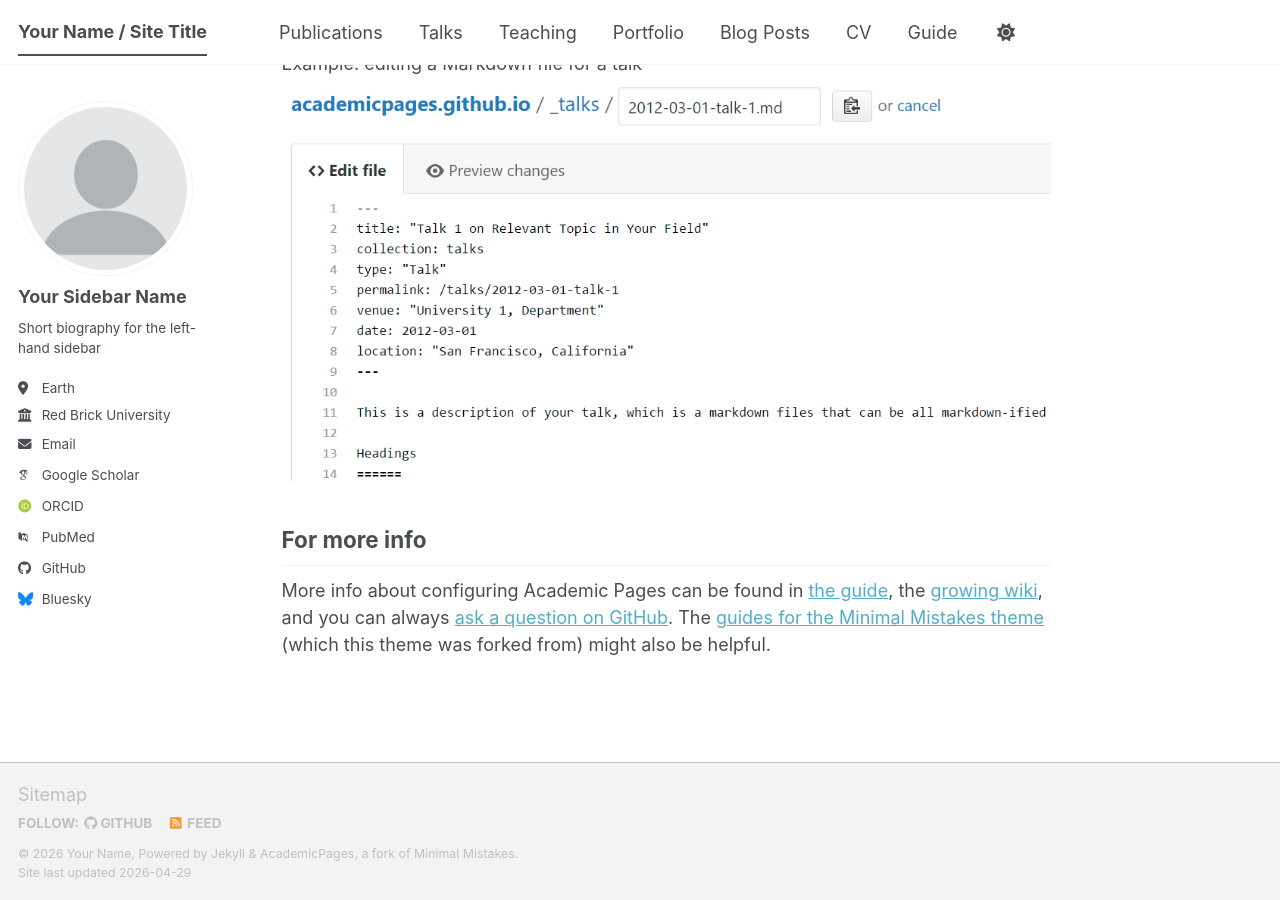
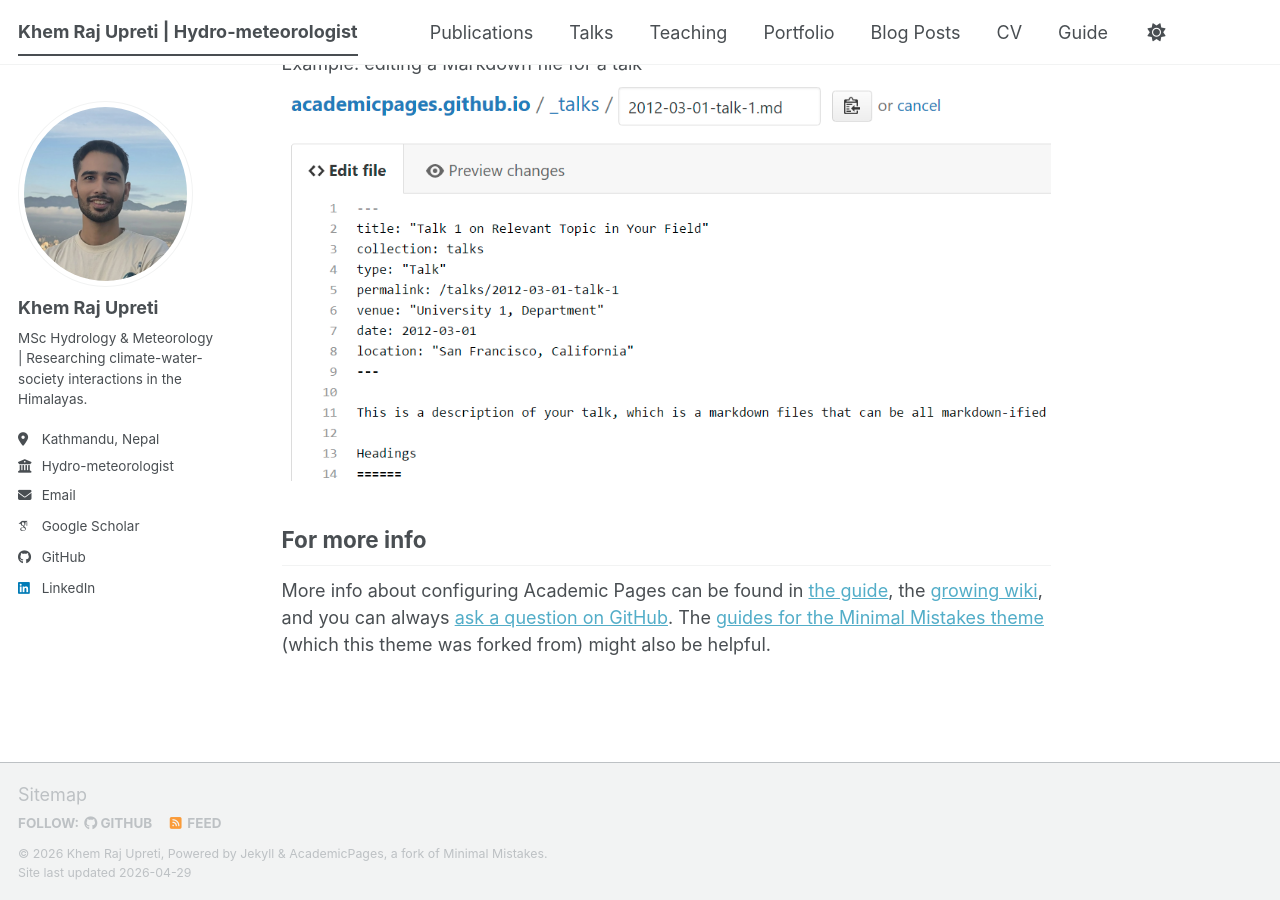
Before and after one commit to khemupreti-hydromet/khemupreti-hydromet.github.io, a Jekyll site: the page built from _pages/about.md, in a window 1280 px wide and 900 px high, scrolled down 2720 px. Built offline with Jekyll 4.4.1, drawn with Linux system fonts in a browser that asks for light colours; some web fonts are replaced; a script bundle is joined from its source files by our own code; library files that are not in the unit come from our copies; some of the changed lines change nothing that is shown.

Commit message:
Update _config.yml

```diff
--- a/_config.yml
+++ b/_config.yml
@@ -8,81 +8,76 @@
 
 # Basic Site Settings
 locale                   : "en-US"
-site_theme               : "default" # The available themes options are "default", "air", "sunrise", "mint", "dirt" and "contrast"
-title                    : "Your Name / Site Title"
+site_theme               : "default"
+title                    : "Khem Raj Upreti | Hydro-meteorologist"
 title_separator          : "-"
-name                     : &name "Your Name"
-description              : &description "Your Name's academic portfolio"   # Update this with a general description of your site, this is the default if not overridden by a page
-url                      : https://academicpages.github.io # The base hostname & protocol for your site e.g. "https://[your GitHub username].github.io",
-                                                           # or if you already have some other page hosted on Github then use "https://[your GitHub username].github.io/[Your Repo Name]"
-baseurl                  : "" # the subpath of your site, e.g. "/blog"
-repository               : "academicpages/academicpages.github.io"
+name                     : &name "Khem Raj Upreti"
+description              : &description "Researcher focused on Himalayan climate extremes"
+url                      : "https://khemupreti-hydromet.github.io"
+baseurl                  : ""
+repository               : "khemupreti-hydromet/khemupreti-hydromet.github.io"
 
-# Site Author - The following control what appear as part of the author content on the side bar.
-#               If a field is blank the icon and link will not appear, otherwise it will be shown.
-#               Additional customization can be done by editing /_includes/author-profile.html
+# Site Author
 author:
-  # Biographic information
-  avatar           : "profile.png"
-  name             : "Your Sidebar Name"
-  pronouns         : # example: "she/her"
-  bio              : "Short biography for the left-hand sidebar"
-  location         : "Earth"
-  employer         : "Red Brick University"
-  uri              : # URL
-  email            : "none@example.org"
+  avatar                 : "bio-photo.jpg"
+  name                   : "Khem Raj Upreti"
+  pronouns               :
+  bio                    : "MSc Hydrology & Meteorology | Researching climate-water-society interactions in the Himalayas."
+  location               : "Kathmandu, Nepal"
+  employer               : "Hydro-meteorologist"
+  uri                     :
+  email                  : "khemupreti16@gmail.com"
 
   # Academic websites
-  academia         : # URL
-  arxiv            : # URL - Update with the correct link to your profile
-  googlescholar    : "https://scholar.google.com/citations?user=PS_CX0AAAAAJ"
-  inspire-hep      : # URL
-  impactstory      : # URL
-  orcid            : "https://orcid.org/yourorcidurl"
-  semantic         : # URL
-  ssrn             : # URL
-  pubmed           : "https://www.ncbi.nlm.nih.gov/pubmed/?term=john+snow"
-  researchgate     : # URL
-  scopus           : # URL
-  zotero           : # URL
-
+  academia               :
+  arxiv                  :
+  googlescholar          : "https://scholar.google.com/citations?user=6eLocNoAAAAJ&hl=en"
+  inspire-hep            :
+  impactstory            :
+  orcid                  :
+  semantic               :
+  ssrn                   :
+  pubmed                 :
+  researchgate           :
+  scopus                 :
+  zotero                 :
 
   # Repositories and software development
-  bitbucket        : # Username - Update with your username on the site
-  codepen          : # Username
-  dribbble         : # Username
-  github           : "academicpages"
-  kaggle           : # Username
-  stackoverflow    : # User number or user number and name (i.e., use "1" or "1/jeff-atwood")
+  bitbucket              :
+  codepen                :
+  dribbble               :
+  github                 : "khemupreti-hydromet"
+  kaggle                 :
+  stackoverflow          :
 
   # Social media
-  artstation       : # Username
-  bluesky          : "bsky.app" # Replace this with you Bluesky username
-  facebook         : # Username
-  flickr           : # Username
-  foursquare       : # Username
-  goodreads        : # Username
-  google_plus      : # Username
-  keybase          : # Username
-  instagram        : # Username
-  lastfm           : # Username
-  linkedin         : # Username
-  mastodon         : # URL
-  medium           : # URL
-  pinterest        : # Username
-  soundcloud       : # Username
-  steam            : # Username
-  telegram         : # URL
-  tumblr           : # Username
-  twitter          : # Username for X / Twitter
-  vine             : # Username
-  weibo            : # Username
-  wikipedia        : # Username
-  xing             : # Username
-  youtube          : # Username
-  zhihu            : # Username
+  artstation             :
+  bluesky                :
+  facebook               :
+  flickr                 :
+  foursquare             :
+  goodreads              :
+  google_plus            :
+  keybase                :
+  instagram              :
+  lastfm                 :
+  linkedin               : "https://www.linkedin.com/in/khemupreti/"
+  mastodon               :
+  medium                 :
+  pinterest              :
+  soundcloud             :
+  steam                  :
+  telegram               :
+  tumblr                 :
+  twitter                :
+  vine                   :
+  weibo                  :
+  wikipedia              :
+  xing                   :
+  youtube                :
+  zhihu                  :
 
-# Publication Category - The following the list of publication categories and their headings
+# Publication Category
 publication_category:
   books:
     title: 'Books'
@@ -92,25 +87,25 @@ publication_category:
     title: 'Conference Papers'
 
 # Site Settings
-teaser                   :  # filename of teaser fallback teaser image placed in /images/ for social media previews
-breadcrumbs              : false # true, false (default)
+teaser                   :
+breadcrumbs              : false
 words_per_minute         : 160
 future                   : true
-read_more                : "disabled" # if enabled, adds "Read more" links to excerpts
-talkmap_link             : false      #change to true to add link to talkmap on talks page
+read_more                : "disabled"
+talkmap_link             : false
 comments:
-  provider               : # false (default), "disqus", "discourse", "facebook", "google-plus", "staticman", "custom"
+  provider               :
   disqus:
     shortname            :
   discourse:
-    server               : # https://meta.discourse.org/t/embedding-discourse-comments-via-javascript/31963 , e.g.: meta.discourse.org
+    server               :
   facebook:
     appid                :
-    num_posts            : # 5 (default)
-    colorscheme          : # "light" (default), "dark"
+    num_posts            :
+    colorscheme          :
 staticman:
   allowedFields          : ['name', 'email', 'url', 'message']
-  branch                 : "gh-pages" # "master", "gh-pages"
+  branch                 : "gh-pages"
   commitMessage          : "New comment."
   filename               : comment-{@timestamp}
   format                 : "yml"
@@ -123,18 +118,16 @@ staticman:
     date:
       type               : "date"
       options:
-        format           : "iso8601" # "iso8601" (default), "timestamp-seconds", "timestamp-milliseconds"
+        format           : "iso8601"
 atom_feed:
-  hide                   : false     # change to true to hide the RSS feed in the footer
-  path                   : # blank (default) uses feed.xml
-
+  hide                   : false
+  path                   :
 
 # SEO Related
 google_site_verification :
 bing_site_verification   :
 alexa_site_verification  :
 yandex_site_verification :
-
 
 # Social Sharing
 twitter:
@@ -143,22 +136,18 @@ facebook:
   username               :
   app_id                 :
   publisher              :
-og_image                 :  # Social media default site image
-og_description           :  # Social media default site image description
-# For specifying social profiles
-# - https://developers.google.com/structured-data/customize/social-profiles
+og_image                 :
+og_description           :
 social:
-  type                   : # Person or Organization (defaults to Person)
-  name                   : # If the user or organization name differs from the site's name
-  links: # An array of links to social media profiles
-
+  type                   :
+  name                   :
+  links:
 
 # Analytics
 analytics:
-  provider               :  "false" # false (default), "google", "google-universal", "google-analytics-4", "custom"
+  provider               : "false"
   google:
     tracking_id          :
-
 
 # Reading Files
 include:
@@ -198,14 +187,12 @@ keep_files:
 encoding: "utf-8"
 markdown_ext: "markdown,mkdown,mkdn,mkd,md"
 
-
 # Conversion
 markdown: kramdown
 highlighter: rouge
 lsi: false
 excerpt_separator: "\n\n"
 incremental: false
-
 
 # Markdown Processing
 kramdown:
@@ -218,8 +205,7 @@ kramdown:
   smart_quotes: lsquo,rsquo,ldquo,rdquo
   enable_coderay: false
 
-
-# These settings control the types of collections used by the template
+# Collections
 collections:
   teaching:
     output: true
@@ -234,10 +220,8 @@ collections:
     output: true
     permalink: /:collection/:path/
 
-
-# These settings control how pages and collections are included in the site
+# Defaults
 defaults:
-  # _posts
   - scope:
       path: ""
       type: posts
@@ -248,14 +232,12 @@ defaults:
       comments: true
       share: true
       related: true
-  # _pages
   - scope:
       path: ""
       type: pages
     values:
       layout: single
       author_profile: true
-  # _teaching
   - scope:
       path: ""
       type: teaching
@@ -264,7 +246,6 @@ defaults:
       author_profile: true
       share: true
       comments: true
-  # _publications
   - scope:
       path: ""
       type: publications
@@ -273,7 +254,6 @@ defaults:
       author_profile: true
       share: true
       comments: true
-  # _portfolio
   - scope:
       path: ""
       type: portfolio
@@ -282,7 +262,6 @@ defaults:
       author_profile: true
       share: true
       comment: true
-  # _talks
   - scope:
       path: ""
       type: talks
@@ -291,19 +270,14 @@ defaults:
       author_profile: true
       share: true
 
-
 # Sass/SCSS
 sass:
   sass_dir: _sass
-  style: compressed # https://sass-lang.com/documentation/file.SASS_REFERENCE.html#output_style
-
+  style: compressed
 
 # Outputting
 permalink: /:categories/:title/
-# paginate: 5 # amount of posts to show
-# paginate_path: /page:num/
-timezone: Etc/UTC # https://en.wikipedia.org/wiki/List_of_tz_database_time_zones
-
+timezone: Etc/UTC
 
 # Plugins
 plugins:
@@ -314,7 +288,6 @@ plugins:
   - jekyll-redirect-from
   - jemoji
 
-# Mimic GitHub Pages with --safe
 whitelist:
   - jekyll-feed
   - jekyll-gist
@@ -323,38 +296,15 @@ whitelist:
   - jekyll-redirect-from
   - jemoji
 
-
 # Archives
-#  Type
-#  - GitHub Pages compatible archive pages built with Liquid ~> type: liquid (default)
-#  - Jekyll Archives plugin archive pages ~> type: jekyll-archives
-#  Path (examples)
-#  - Archive page should exist at path when using Liquid method or you can
-#    expect broken links (especially with breadcrumbs enabled)
-#  - <base_path>/tags/my-awesome-tag/index.html ~> path: /tags/
-#  - <base_path/categories/my-awesome-category/index.html ~> path: /categories/
-#  - <base_path/my-awesome-category/index.html ~> path: /
 category_archive:
   type: liquid
   path: /categories/
 tag_archive:
   type: liquid
   path: /tags/
-# https://github.com/jekyll/jekyll-archives
-# jekyll-archives:
-#   enabled:
-#     - categories
-#     - tags
-#   layouts:
-#     category: archive-taxonomy
-#     tag: archive-taxonomy
-#   permalinks:
-#     category: /categories/:name/
-#     tag: /tags/:name/
-
 
 # HTML Compression
-# - https://jch.penibelst.de/
 compress_html:
   clippings: all
   ignore:
```
